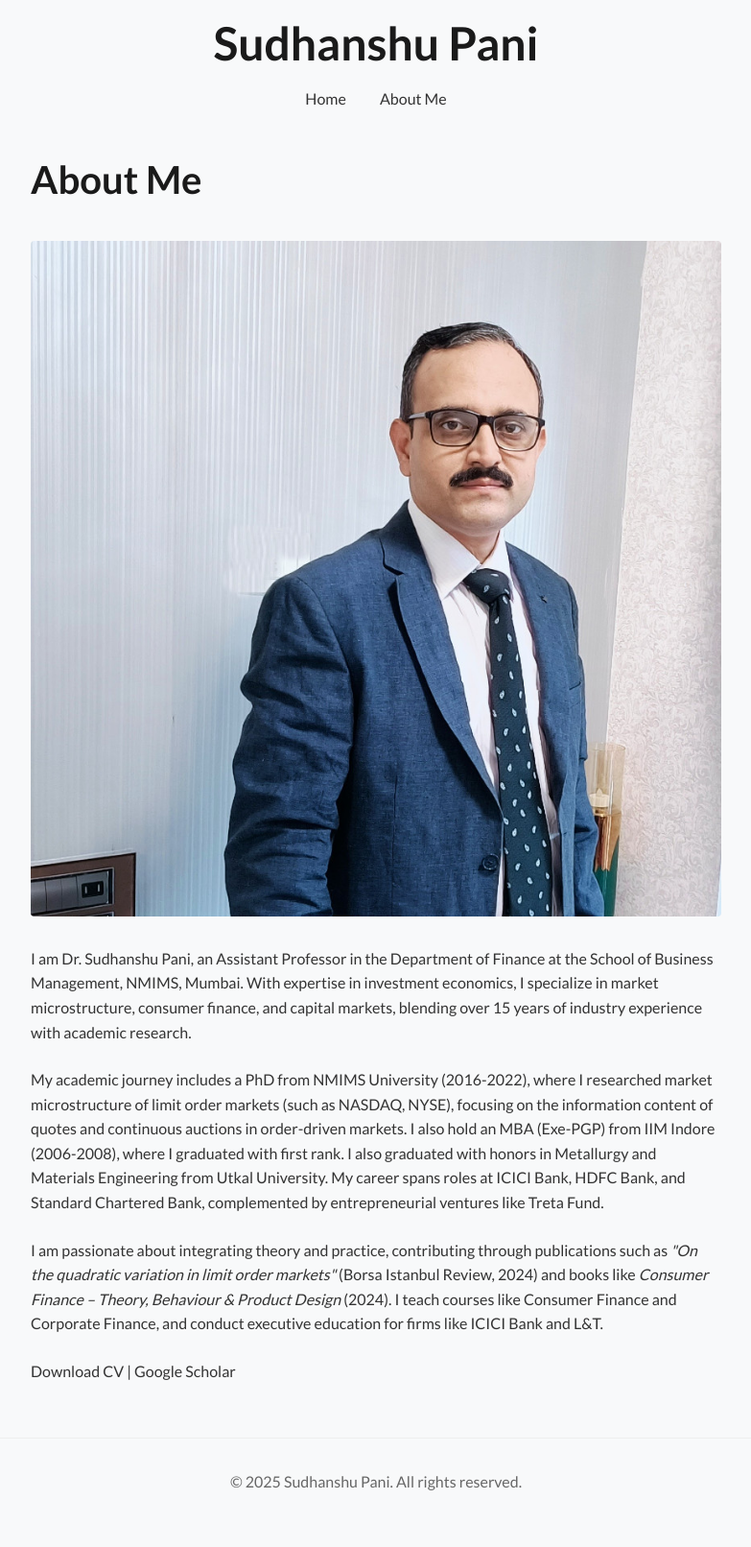
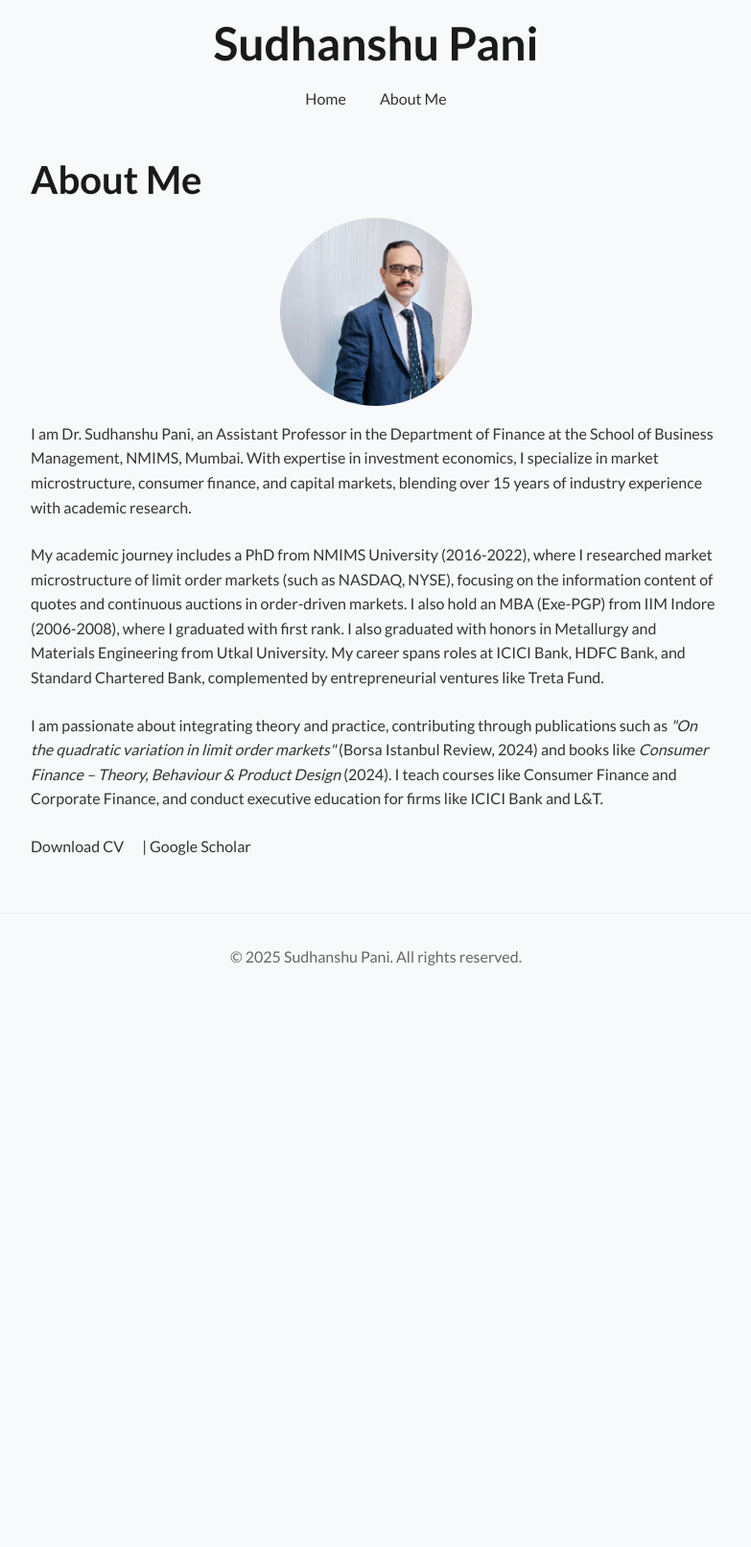
Before and after one commit to sudhanshupani/sudhanshupani.github.io, a Jekyll site: the page built from about.html, in a window 1280 px wide. Shown: the whole page at 96% size, without its empty margins (248-1031 px from the left). Built offline with Jekyll 4.4.1, drawn with Linux system fonts in a browser that asks for light colours; after the commit the page ends 1065 px from its top, so only the background shows below that.

Commit message:
Update default.html

```diff
--- a/_layouts/default.html
+++ b/_layouts/default.html
@@ -157,6 +157,23 @@
   margin-left: 0.5rem;
   font-size: 0.9rem;
 }
+ .profile-image {
+  max-width: 200px;
+  border-radius: 50%;
+  margin: 1rem auto;
+  display: block;
+}
+
+a {
+  color: var(--text-color);
+  text-decoration: none;
+  margin-right: 1rem;
+}
+
+a:hover {
+  color: var(--primary-color);
+  text-decoration: underline;
+}
   </style>
 </head>
 <body>
```
